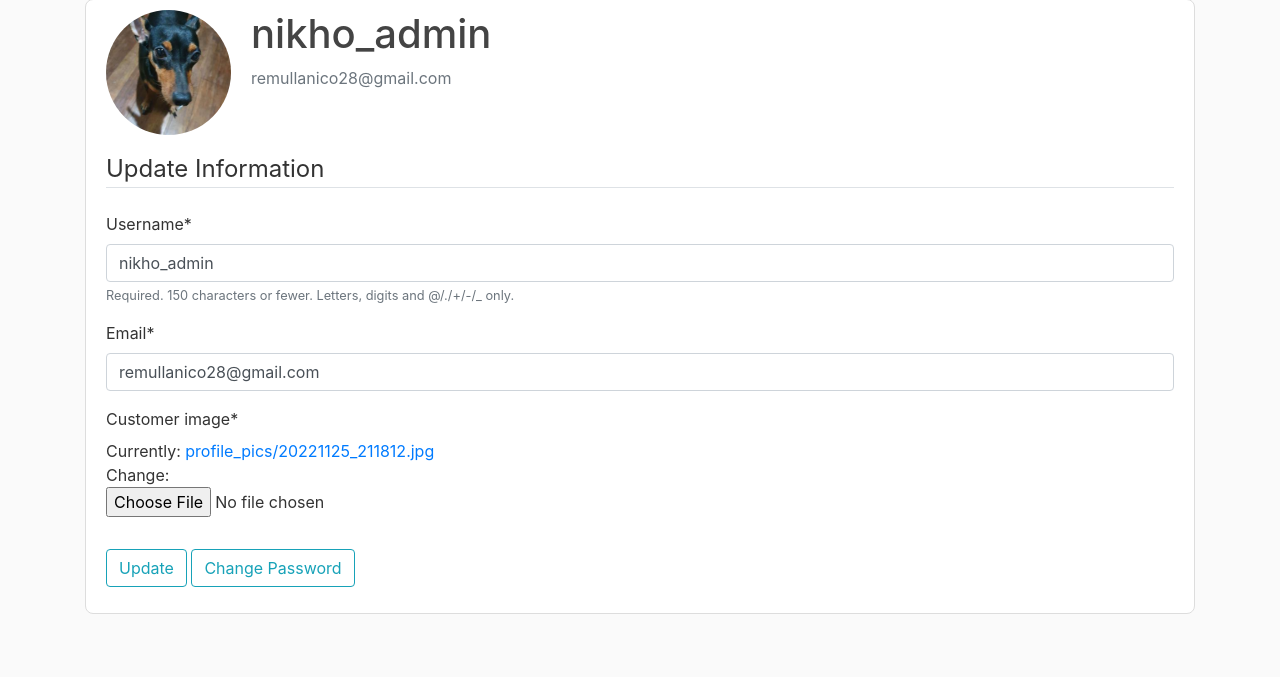
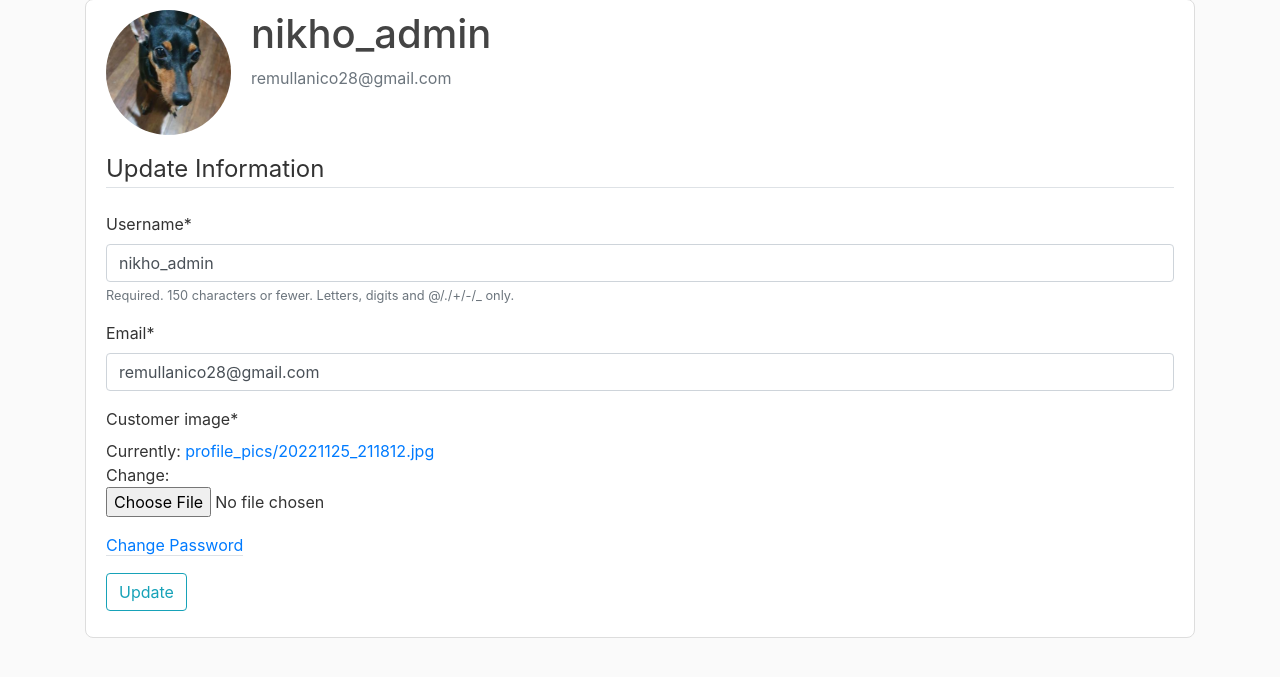
Before and after one commit to neekho/ECompare, a Django app: page /profile/ in a window 1280 px wide. Shown: the part 81-758 px from the top of the page. Run offline with Django 4.2, Linux system fonts and the light colour scheme; a user stored in the database is signed in; data comes from the database, SQL or seed files in the repository; both versions use the stored data as it was after the commit; some libraries are stand-ins or nearby versions.

Commit message:
latest commit :D

```diff
--- a/users/templates/users/profile.html
+++ b/users/templates/users/profile.html
@@ -25,14 +25,17 @@
                 <legend class="border-bottom mb-4">Update Information</legend>
                 {{ user_update |crispy }}
                 {{ customer_profile_update |crispy }}
+                <a class="border-bottom mb-4" href="{% url 'change-password' %}">Change Password</a>
             </fieldset>
 
             <div class="form-group">
                 <button class="btn btn-outline-info " type="submit">Update</button>
-                <button class="btn btn-outline-info " href="{% url 'change-password' %}">Change Password</button>
+
 
             </div>
+
         </form>
+
 
 
 
--- a/users/templates/users/retailer.html
+++ b/users/templates/users/retailer.html
@@ -24,15 +24,19 @@
             {% csrf_token%}
             <fieldset class="form-group">
                 <legend class="border-bottom mb-4">Update Retailer Information</legend>
+
                 {{ user_update |crispy }}
                 {{ retailer_profile_update |crispy }}
+                <a class="border-bottom mb-4" href="{% url 'change-password' %}">Change Password</a>
+
             </fieldset>
 
             <div class="form-group">
                 <button class="btn btn-outline-info " type="submit">Update</button>
-                <button class="btn btn-outline-info " href="{% url 'change-password' %}">Change Password</button>
+
             </div>
         </form>
 
+
 {% endblock content %}
 </div>
```
Also changed, not shown: db.sqlite3.
